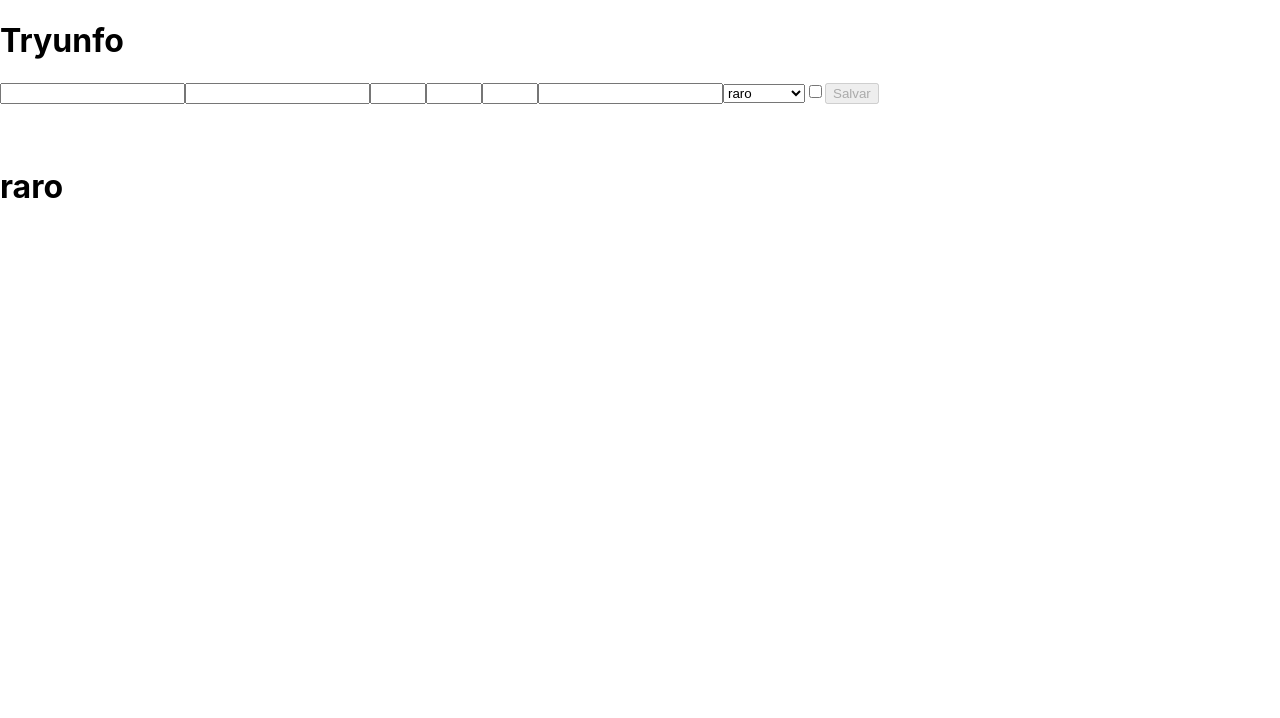
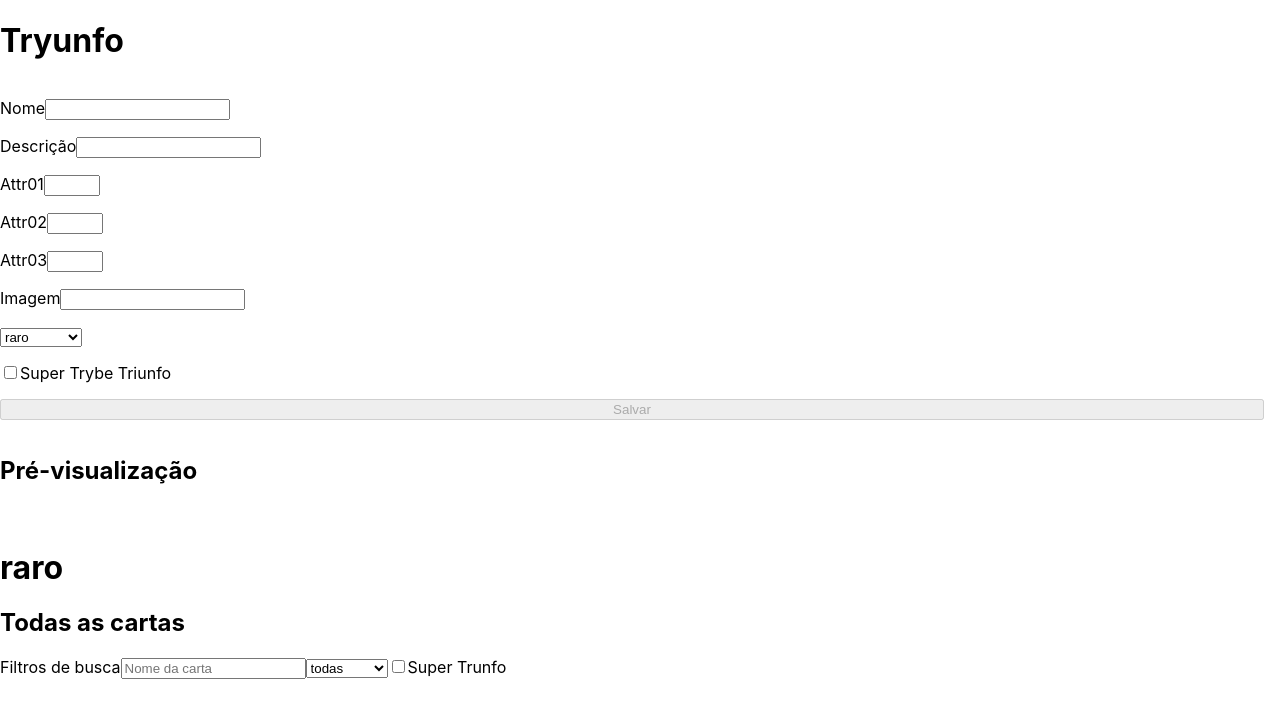
Before and after one commit to albertoscandido/tryunfo, a React (Create React App) app: page / in a window 1280 px wide. Shown: the top 718 px of the page. Built offline with nearby package versions, Linux system fonts and the light colour scheme.

Commit message:
finish project with no styles

```diff
--- a/src/App.js
+++ b/src/App.js
@@ -1,8 +1,11 @@
 import React from 'react';
 import Card from './components/Card';
+import './styles.css';
 import Form from './components/Form';
+import Input from './components/Input';
+import Select from './components/Select';
 
-class App extends React.Component {
+export default class App extends React.Component {
   constructor() {
     super();
 
@@ -18,19 +21,37 @@ class App extends React.Component {
       cardTrunfo: false,
       isSaveButtonDisabled: true,
       hasTrunfo: false,
+      filters: {
+        name: '',
+        rare: 'todas',
+        trunfo: false,
+      },
     };
 
     this.onInputChange = this.onInputChange.bind(this);
     this.onSaveButtonClick = this.onSaveButtonClick.bind(this);
     this.validateRules = this.validateRules.bind(this);
+    this.deleteCard = this.deleteCard.bind(this);
+    this.onInputFilterChange = this.onInputFilterChange.bind(this);
+    this.filterCards = this.filterCards.bind(this);
+    this.filterTrunfo = this.filterTrunfo.bind(this);
   }
 
   onInputChange({ target }) {
+    const { name, value, type, checked: ckd } = target;
+    if (type === 'checkbox') this.setState({ [name]: ckd }, () => this.validateRules());
+    else this.setState({ [name]: value }, () => this.validateRules());
+  }
+
+  onInputFilterChange({ target }) {
+    const { filters } = this.state;
     const { name, value, type, checked } = target;
     if (type === 'checkbox') {
-      this.setState({ [name]: checked }, () => this.validateRules());
+      this.setState({ filters: { ...filters, [name]: checked } },
+        () => this.validateRules());
     } else {
-      this.setState({ [name]: value }, () => this.validateRules());
+      this.setState({ filters: { ...filters, [name]: value } },
+        () => this.validateRules());
     }
   }
 
@@ -38,6 +59,7 @@ class App extends React.Component {
     const {
       cards,
       isSaveButtonDisabled,
+      filters,
       hasTrunfo,
       ...attributes
     } = this.state;
@@ -52,7 +74,7 @@ class App extends React.Component {
       cardAttr2: '0',
       cardAttr3: '0',
       cardImage: '',
-      cardRare: '',
+      cardRare: 'normal',
       cardTrunfo: false,
       isSaveButtonDisabled: true,
     });
@@ -77,6 +99,7 @@ class App extends React.Component {
         || !cardImage.trim()
         || !cardRare.trim()
     ) {
+      console.log('1');
       this.setState({ isSaveButtonDisabled: true });
     } else if (
       Number(cardAttr1) < minAttr
@@ -86,17 +109,100 @@ class App extends React.Component {
       || Number(cardAttr3) < minAttr
       || Number(cardAttr3) > maxAttr
     ) {
+      console.log('2');
       this.setState({ isSaveButtonDisabled: true });
     } else if ((Number(cardAttr1) + Number(cardAttr2) + Number(cardAttr3)) > maxPower) {
+      console.log('3');
       this.setState({ isSaveButtonDisabled: true });
     } else {
-      console.log('3');
       this.setState({ isSaveButtonDisabled: false });
     }
   }
 
+  deleteCard(index) {
+    const { cards } = this.state;
+    const { cardTrunfo } = cards[index];
+    if (cardTrunfo) {
+      this.setState({
+        hasTrunfo: false,
+        cards: cards.filter((_, i) => i !== index),
+      });
+    } else {
+      this.setState({
+        cards: cards.filter((_, i) => i !== index),
+      });
+    }
+  }
+
+  filterTrunfo(cards) {
+    const { hasTrunfo } = this.state;
+    if (!hasTrunfo) return null;
+    return cards.map((card, i) => {
+      if (card.cardTrunfo) {
+        return (
+          <>
+            <Card { ...card } key={ i } />
+            <button
+              type="button"
+              data-testid="delete-button"
+              onClick={ () => this.deleteCard(i) }
+            >
+              Excluir
+            </button>
+          </>
+        );
+      }
+      return null;
+    });
+  }
+
+  filterCards() {
+    const {
+      cards,
+      filters: {
+        trunfo,
+        rare,
+        name,
+      },
+    } = this.state;
+
+    if (trunfo) {
+      return this.filterTrunfo(cards);
+    }
+
+    return cards.map((card, i) => {
+      if (rare !== 'todas') {
+        return (card.cardName.includes(name) && card.cardRare === rare) ? (
+          <>
+            <Card { ...card } key={ i } />
+            <button
+              type="button"
+              data-testid="delete-button"
+              onClick={ () => this.deleteCard(i) }
+            >
+              Excluir
+            </button>
+          </>
+        ) : null;
+      }
+      return card.cardName.includes(name) ? (
+        <>
+          <Card { ...card } key={ i } />
+          <button
+            type="button"
+            data-testid="delete-button"
+            onClick={ () => this.deleteCard(i) }
+          >
+            Excluir
+          </button>
+        </>
+      ) : null;
+    });
+  }
+
   render() {
     const {
+      cards,
       cardName,
       cardDescription,
       cardAttr1,
@@ -107,7 +213,14 @@ class App extends React.Component {
       cardTrunfo,
       hasTrunfo,
       isSaveButtonDisabled,
+      filters,
     } = this.state;
+
+    const {
+      name,
+      rare,
+      trunfo,
+    } = filters;
 
     return (
       <div>
@@ -125,7 +238,9 @@ class App extends React.Component {
           isSaveButtonDisabled={ isSaveButtonDisabled }
           onInputChange={ this.onInputChange }
           onSaveButtonClick={ this.onSaveButtonClick }
+          className="create-card-form"
         />
+        <h2>Pré-visualização</h2>
         <Card
           cardName={ cardName }
           cardDescription={ cardDescription }
@@ -136,9 +251,37 @@ class App extends React.Component {
           cardRare={ cardRare }
           cardTrunfo={ cardTrunfo }
         />
+        <h2>Todas as cartas</h2>
+        Filtros de busca
+        <Input
+          testid="name-filter"
+          name="name"
+          disabled={ trunfo }
+          placeholder="Nome da carta"
+          value={ name }
+          onChange={ this.onInputFilterChange }
+        />
+        <Select
+          testid="rare-filter"
+          name="rare"
+          value={ rare }
+          disabled={ trunfo }
+          placeholder="Raridade"
+          options={ ['todas', 'normal', 'raro', 'muito raro'] }
+          onChange={ this.onInputFilterChange }
+        />
+        <Input
+          type="checkbox"
+          testid="trunfo-filter"
+          checked={ trunfo }
+          onChange={ this.onInputFilterChange }
+          name="trunfo"
+          label="Super Trunfo"
+        />
+        {
+          cards.length === 0 ? null : this.filterCards()
+        }
       </div>
     );
   }
 }
-
-export default App;
--- a/src/components/Form.jsx
+++ b/src/components/Form.jsx
@@ -18,24 +18,28 @@ export default class Form extends Component {
       isSaveButtonDisabled,
       onInputChange,
       onSaveButtonClick,
+      ...props
     } = this.props;
 
     const maxAttrPower = 90;
     const minAttrPower = 0;
 
     return (
-      <>
+      <form { ...props }>
         <Input
-          type="text"
           testid="name-input"
           value={ cardName }
           onChange={ onInputChange }
+          name="cardName"
+          label="Nome"
         />
         <Input
           type="textarea"
           testid="description-input"
           value={ cardDescription }
           onChange={ onInputChange }
+          name="cardDescription"
+          label="Descrição"
         />
         <Input
           type="number"
@@ -44,6 +48,8 @@ export default class Form extends Component {
           onChange={ onInputChange }
           min={ minAttrPower }
           max={ maxAttrPower }
+          name="cardAttr1"
+          label="Attr01"
         />
         <Input
           type="number"
@@ -52,6 +58,8 @@ export default class Form extends Component {
           onChange={ onInputChange }
           min={ minAttrPower }
           max={ maxAttrPower }
+          name="cardAttr2"
+          label="Attr02"
         />
         <Input
           type="number"
@@ -60,28 +68,35 @@ export default class Form extends Component {
           onChange={ onInputChange }
           min={ minAttrPower }
           max={ maxAttrPower }
+          name="cardAttr3"
+          label="Attr03"
         />
         <Input
-          type="text"
           testid="image-input"
           value={ cardImage }
           onChange={ onInputChange }
+          name="cardImage"
+          label="Imagem"
         />
         <Select
+          label="Raridade"
           options={ ['normal', 'raro', 'muito raro'] }
           testid="rare-input"
           value={ cardRare }
           onChange={ onInputChange }
+          name="cardRare"
         />
         {
           hasTrunfo ? (
             <p>Você já tem um Super Trunfo em seu baralho</p>
           ) : (
             <Input
+              label="Super Trybe Triunfo"
               type="checkbox"
               testid="trunfo-input"
               checked={ cardTrunfo }
               onChange={ onInputChange }
+              name="cardTrunfo"
             />
           )
         }
@@ -93,7 +108,7 @@ export default class Form extends Component {
         >
           Salvar
         </button>
-      </>
+      </form>
     );
   }
 }
--- a/src/components/Input.jsx
+++ b/src/components/Input.jsx
@@ -3,24 +3,33 @@ import PropTypes from 'prop-types';
 
 export default class Input extends Component {
   render() {
-    const { type, testid, onChange, ...props } = this.props;
-
-    const name = testid.split('-')[0];
+    const { type, testid, onChange, name, label, ...props } = this.props;
 
     return (
+      <label htmlFor={ name }>
+        { type !== 'checkbox' ? label : null }
         <input
+          name={ name }
           type={ type }
           data-testid={ testid }
-        name={ `card${name.charAt(0).toUpperCase() + name.slice(1)}` }
           onChange={ onChange }
           { ...props }
         />
+        { type === 'checkbox' ? label : null }
+      </label>
     );
   }
 }
 
 Input.propTypes = {
-  type: PropTypes.string.isRequired,
+  label: PropTypes.string,
+  name: PropTypes.string.isRequired,
+  onChange: PropTypes.func.isRequired,
+  type: PropTypes.string,
   testid: PropTypes.string.isRequired,
-  onChange: PropTypes.func.isRequired,
 };
+
+Input.defaultProps = {
+  label: '',
+  type: 'text',
+};
--- a/src/components/Select.jsx
+++ b/src/components/Select.jsx
@@ -3,14 +3,16 @@ import PropTypes from 'prop-types';
 
 export default class Select extends Component {
   render() {
-    const { options, testid, onChange, value } = this.props;
-    const name = testid.split('-')[0];
+    const { options, testid, onChange, value, name, ...props } = this.props;
+
     return (
+      <label htmlFor={ name }>
         <select
           data-testid={ testid }
           onChange={ onChange }
-        name={ `card${name.charAt(0).toUpperCase() + name.slice(1)}` }
           value={ value }
+          name={ name }
+          { ...props }
         >
           {
             options.map((option) => (
@@ -23,11 +25,13 @@ export default class Select extends Component {
             ))
           }
         </select>
+      </label>
     );
   }
 }
 
 Select.propTypes = {
+  name: PropTypes.string.isRequired,
   onChange: PropTypes.func.isRequired,
   options: PropTypes.arrayOf(PropTypes.string).isRequired,
   testid: PropTypes.string.isRequired,
--- /dev/null
+++ b/src/styles.css
@@ -0,0 +1,6 @@
+.create-card-form {
+  display: flex;
+  flex-direction: column;
+  gap: 1rem;
+  padding: 1rem 1rem 1rem 0;
+}
```
Lines whose indentation alone changed are shown as unchanged.
